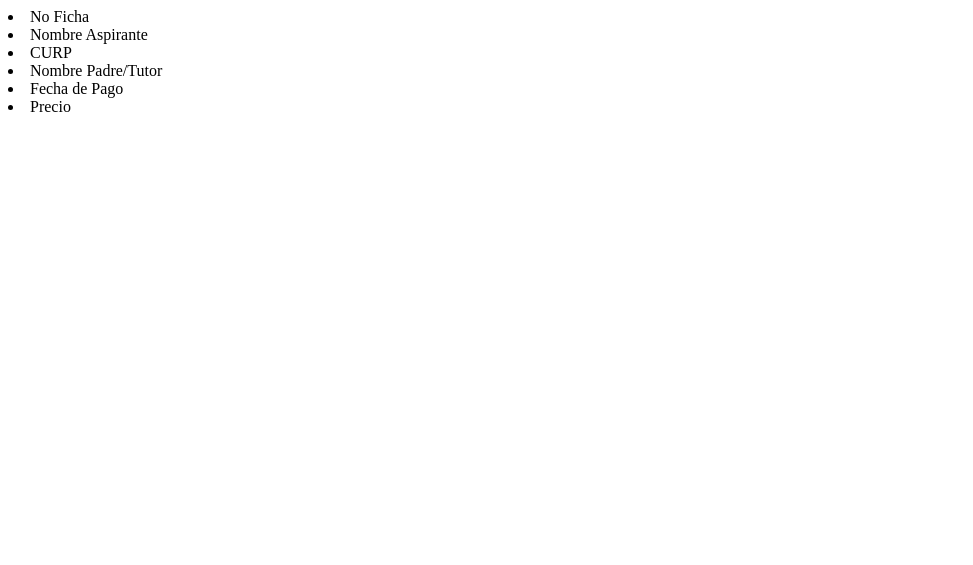
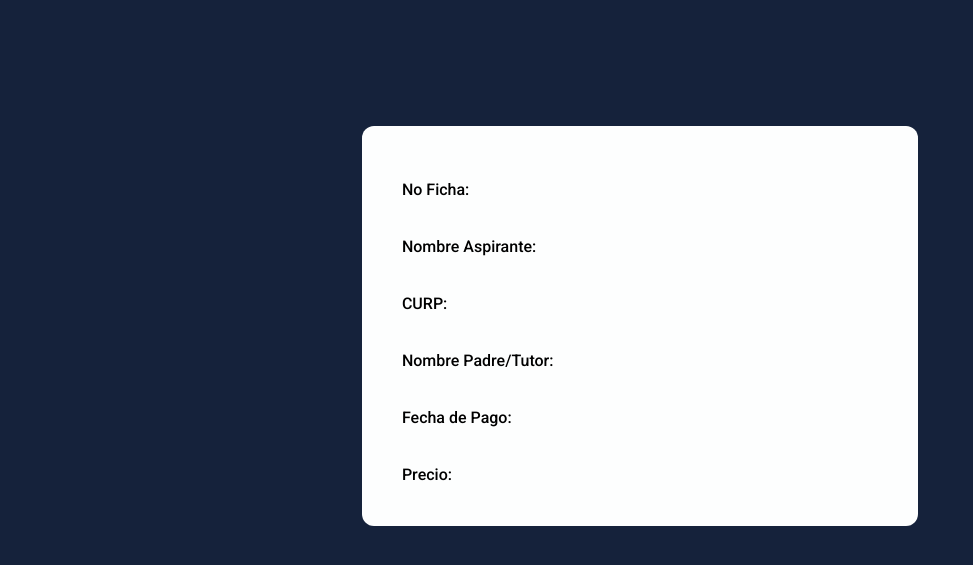
Before and after one commit to LuisMartinRX20/SGER, a PHP site: page /PHP/infoficha.php in a window 1280 px wide. Shown: the top 565 px of the page, without its empty margins (0-973 px from the left). Run offline with PHP 8.4, Linux system fonts and the light colour scheme.

Commit message:
se agrego diseñp a info ficha

```diff
--- /dev/null
+++ b/CSS/infoficha.css
@@ -0,0 +1,26 @@
+@import url('https://fonts.googleapis.com/css2?family=Roboto:wght@500&display=swap');
+body{
+    font-family: 'Roboto', sans-serif;
+    background-color: #15223b;
+    position: relative;
+}
+
+.info{
+    background-color: #fdfefe;
+
+    margin-top: 10%;
+    margin-left: 28%;
+    margin-right: 28%;
+    border-radius: 12px;
+    height: 25rem;
+    display: flex;
+    overflow: hidden;
+}
+
+ul{
+    list-style-type: none;
+
+}
+li{
+    margin-top: 25%;
+}
--- a/PHP/infoficha.php
+++ b/PHP/infoficha.php
@@ -5,18 +5,22 @@
     <meta http-equiv="X-UA-Compatible" content="IE=edge">
     <meta name="viewport" content="width=device-width, initial-scale=1.0">
     <title>SGER: INFO FICHA</title>
+    <link href="../CSS/infoficha.css" rel="stylesheet" type="text/css">
+    <link rel="preconnect" href="https://fonts.googleapis.com">
+    <link rel="preconnect" href="https://fonts.gstatic.com" crossorigin>
+    <link href="https://fonts.googleapis.com/css2?family=Roboto:wght@100&display=swap" rel="stylesheet">
 </head>
 <body>
     <div class="contenedor">
         <div class="info">
-            <tr>
-                <li>No Ficha</li>
-                <li>Nombre Aspirante</li>
-                <li>CURP</li>
-                <li>Nombre Padre/Tutor</li>
-                <li>Fecha de Pago</li>
-                <li>Precio</li>
-            </tr>
+            <ul>
+                <li>No Ficha:</li>
+                <li>Nombre Aspirante:</li>
+                <li>CURP:</li>
+                <li>Nombre Padre/Tutor:</li>
+                <li>Fecha de Pago:</li>
+                <li>Precio:</li>
+            </ul>
         </div>
     </div>
 </body>
```
